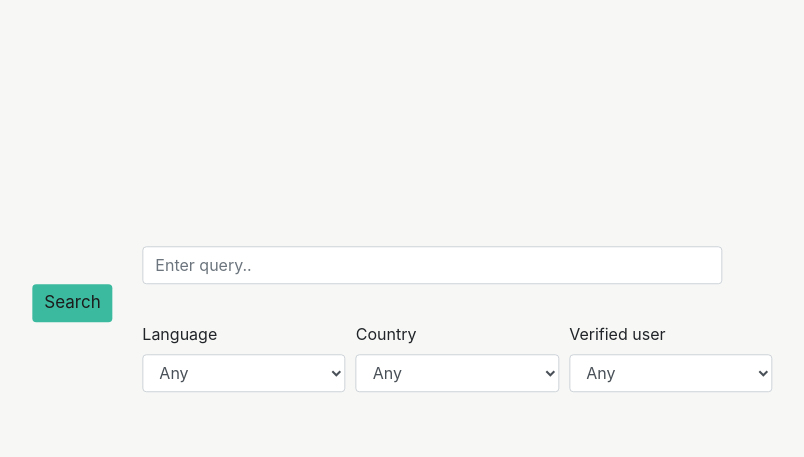
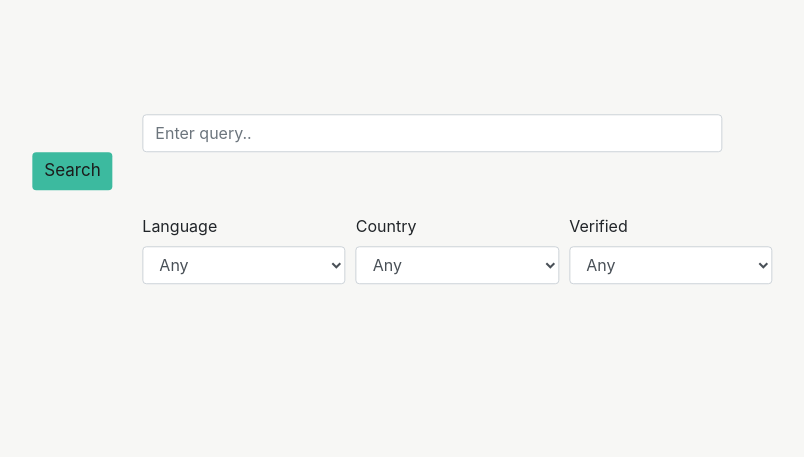
Before and after one commit to gkr539/Search-Engine, a Django app: page / in a window 1280 px wide. Shown: the part 73-530 px from the top of the page, without its empty margins (226-1030 px from the left). Run offline with Django 3.2, Linux system fonts and the light colour scheme; some libraries are stand-ins or nearby versions.

Commit message:
Slight UI changes

```diff
--- a/dashboard/templates/dashboard/dashboard.html
+++ b/dashboard/templates/dashboard/dashboard.html
@@ -6,7 +6,7 @@
          padding: 50px;
              margin: 0;
     position: absolute;
-    top: 50%;
+    top: 35%;
     left: 50%;
     margin-right: -50%;
     transform: translate(-50%, -50%)
@@ -25,6 +25,7 @@
             <button type="submit" class="btn btn-primary"style=" display: inline-block; background-color: #3cba9f;border: none;color: #1c1c1c;width: 100%;font-size: 17px;">Search</button>
           </div>
         </div>
+     </br>
             <div class="form-row" style="width: 85%;margin-left: 100px">
                <div class="form-group col-md-4">
                   <label for="language">Language</label>
@@ -46,7 +47,7 @@
                   </select>
                </div>
                <div class="form-group col-md-4">
-                  <label for="ver_status">Verified user</label>
+                  <label for="ver_status">Verified</label>
                   <select id="ver_status" class="form-control" name="ver_status">
                      <option selected>Any</option>
                      {% for ver_status in ver_statuses %}
--- a/dashboard/templates/dashboard/result.html
+++ b/dashboard/templates/dashboard/result.html
@@ -130,6 +130,8 @@
       border-style: solid;
       border-color: #ededed;
       left:1100px;
+      padding-right: 10px;
+      padding-left: 10px;
     }
 /* width */
 ::-webkit-scrollbar {
--- a/dashboard/views.py
+++ b/dashboard/views.py
@@ -165,7 +165,7 @@ def getData(request):
     paginator = Paginator(tweets, 20)
     page = request.GET.get('page')
     paginateTweets = paginator.get_page(page)
-    if len(tweets) > 0 :
+    if countOfTweets > 0 :
         tweet_status = True
         name = tweets[0]['user.screen_name'][0]
 
```
